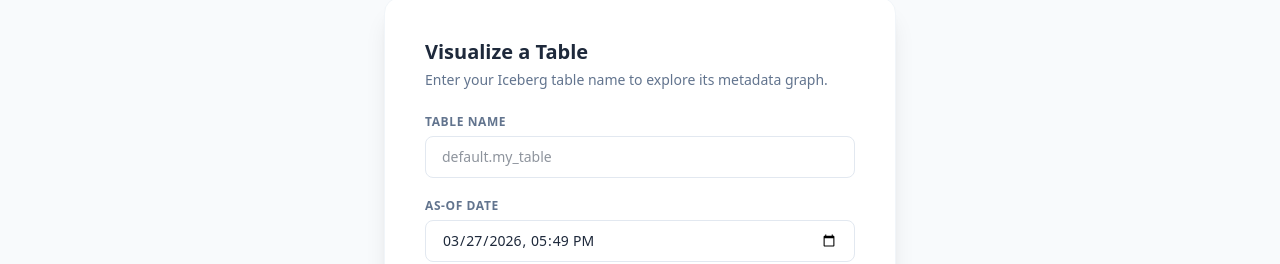
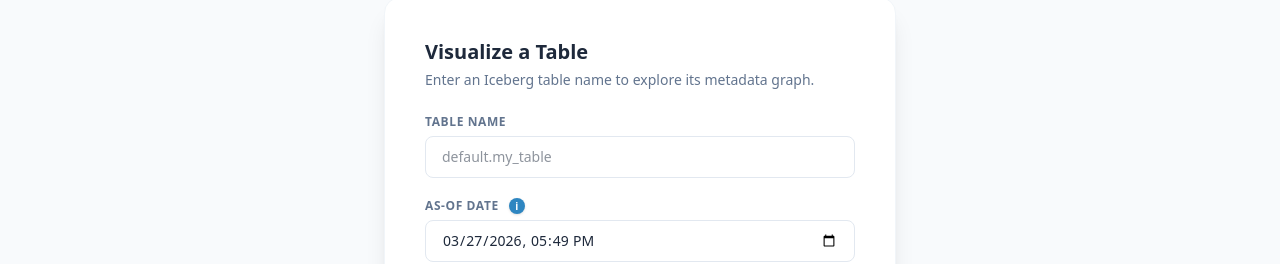
Before and after one commit to YanivZalach/IceGraph, a React (Vite) app in the folder frontend/: page / in a window 1280 px wide. Shown: the part 238-502 px from the top of the page. Built offline with nearby package versions, Linux system fonts and the light colour scheme.

Commit message:
Add exp on time filter

```diff
--- a/frontend/src/pages/HomePage.jsx
+++ b/frontend/src/pages/HomePage.jsx
@@ -31,7 +31,7 @@ export default function HomePage() {
       <main className="flex-1 flex items-center justify-center p-8">
         <div className="bg-white rounded-2xl shadow-xl p-10 w-full max-w-lg border border-slate-100">
           <h2 className="text-xl font-bold text-[#1e293b] mb-1">Visualize a Table</h2>
-          <p className="text-slate-500 text-sm mb-6">Enter your Iceberg table name to explore its metadata graph.</p>
+          <p className="text-slate-500 text-sm mb-6">Enter an Iceberg table name to explore its metadata graph.</p>
 
           <form onSubmit={handleSubmit} className="flex flex-col gap-5">
             <div>
@@ -48,9 +48,21 @@ export default function HomePage() {
               />
             </div>
             <div>
-              <label className="block text-xs font-bold text-slate-500 uppercase tracking-wider mb-1.5">
-                As-Of Date
-              </label>
+              <div className="flex items-center gap-1.5 mb-1.5">
+                <label className="block text-xs font-bold text-slate-500 uppercase tracking-wider">
+                  As-Of Date
+                </label>
+                <div className="group relative ml-1">
+                  <div className="w-4 h-4 rounded-full bg-[#2E86C1] text-white text-[10px] font-black flex items-center justify-center cursor-help transition-all hover:bg-[#EBF5FB] hover:text-[#2E86C1] shadow-sm border border-[#2E86C1]/20">
+                    i
+                  </div>
+                  <div className="absolute left-1/2 -translate-x-1/2 bottom-full mb-2 w-64 bg-slate-900 text-white text-[0.7rem] p-3 rounded-lg shadow-xl opacity-0 group-hover:opacity-100 transition-opacity pointer-events-none z-50 leading-relaxed translate-y-2 group-hover:translate-y-0 duration-200">
+                    <strong className="text-[#3498db] block mb-1 uppercase tracking-tighter">Time Filter Context</strong>
+                    Filters by the timestamp of the <strong>snapshot files</strong>. IceGraph prunes metadata logs, manifests, and data files added after the selected time. If no snapshot exists for a metadata file, the filter applies to the metadata timestamp.
+                    <div className="absolute top-full left-1/2 -translate-x-1/2 border-8 border-transparent border-t-slate-900" />
+                  </div>
+                </div>
+              </div>
               <input
                 type="datetime-local"
                 value={date}
```
Also changed, not shown: 1 other file (tests, documents, lock files or other folders).
